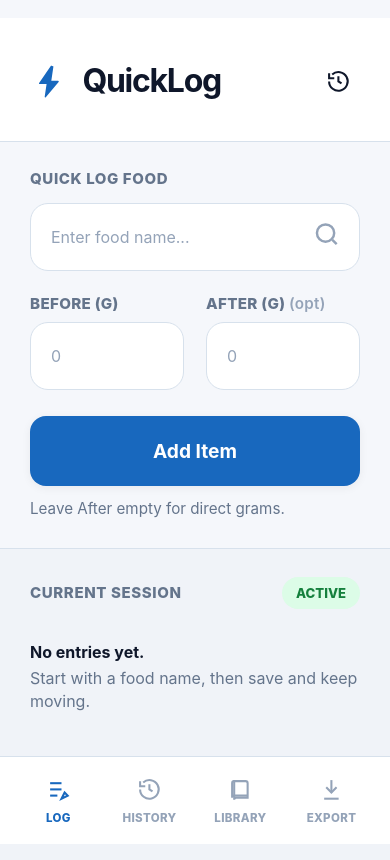
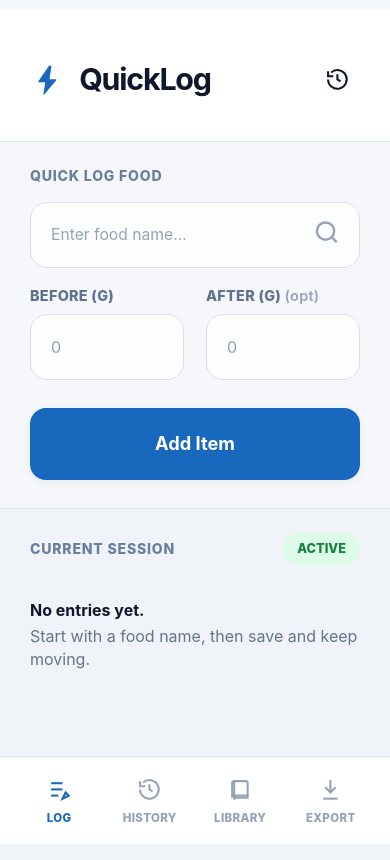
Before and after one commit to blaxcky/FoodSnap, a React (Vite) app: page / in a window 390 px wide. Shown: the top 860 px of the page. Built offline with nearby package versions, Linux system fonts and the light colour scheme.

Commit message:
Build mobile-first food logger

```diff
--- a/src/components/EntryComposer.tsx
+++ b/src/components/EntryComposer.tsx
@@ -2,7 +2,6 @@ import { useDeferredValue, useEffect, useMemo, useRef, useState } from 'react';
 import { SearchIcon } from './Icons';
 import { getFoodSuggestions } from '../lib/search';
 import type { EntryPayload, FoodProfile, SessionEntry } from '../lib/types';
-import { formatNumber } from '../lib/utils';
 
 interface EntryComposerProps {
   foods: FoodProfile[];
@@ -54,26 +53,6 @@ export function EntryComposer({
     () => getFoodSuggestions(foods, deferredQuery, 5),
     [foods, deferredQuery]
   );
-
-  const consumedPreview = useMemo(() => {
-    const before = Number(form.beforeWeight);
-    const after = Number(form.afterWeight);
-
-    if (!Number.isFinite(before)) {
-      return null;
-    }
-
-    if (form.afterWeight.trim() === '') {
-      return before > 0 ? before : null;
-    }
-
-    if (!Number.isFinite(after)) {
-      return null;
-    }
-
-    const consumed = before - after;
-    return consumed >= 0 ? consumed : null;
-  }, [form.beforeWeight, form.afterWeight]);
 
   useEffect(() => {
     if (!editingEntry) {
@@ -317,14 +296,6 @@ export function EntryComposer({
         {editingEntry ? 'Update Item' : 'Add Item'}
       </button>
 
-      <div className="status-copy status-copy-tight" aria-live="polite">
-        {consumedPreview !== null
-          ? form.afterWeight.trim() === ''
-            ? `${formatNumber(consumedPreview)}g direct entry`
-            : `${formatNumber(consumedPreview)}g consumed`
-          : 'Leave After empty for direct grams.'}
-      </div>
-
       {error ? <p className="error-copy">{error}</p> : null}
     </section>
   );
--- a/src/styles/app.css
+++ b/src/styles/app.css
@@ -49,7 +49,7 @@ button {
   width: min(100%, 768px);
   min-height: 100vh;
   margin: 0 auto;
-  padding: max(18px, env(safe-area-inset-top)) 0 calc(92px + env(safe-area-inset-bottom));
+  padding: max(10px, env(safe-area-inset-top)) 0 calc(92px + env(safe-area-inset-bottom));
   background: var(--app-bg);
 }
 
@@ -57,8 +57,8 @@ button {
   display: flex;
   justify-content: space-between;
   align-items: center;
-  min-height: 124px;
-  padding: 22px 30px 18px;
+  min-height: 132px;
+  padding: 26px 30px 18px;
   background: var(--surface);
   border-bottom: 1px solid var(--border);
 }
@@ -70,9 +70,10 @@ button {
 }
 
 .brand-markup strong {
-  font-size: 2rem;
+  font-size: 1.9rem;
   line-height: 1;
   letter-spacing: -0.04em;
+  font-weight: 700;
 }
 
 .brand-icon {
@@ -83,16 +84,16 @@ button {
 }
 
 .brand-bolt {
-  width: 2.4rem;
-  height: 2.4rem;
+  width: 2.2rem;
+  height: 2.2rem;
 }
 
 .top-icon-button {
   display: inline-flex;
   align-items: center;
   justify-content: center;
-  width: 44px;
-  height: 44px;
+  width: 46px;
+  height: 46px;
   border: 0;
   border-radius: 999px;
   background: transparent;
@@ -100,13 +101,13 @@ button {
 }
 
 .screen-section {
-  padding: 26px 30px 0;
+  padding: 24px 30px 0;
 }
 
 .muted-section {
   margin-top: 28px;
-  padding-top: 28px;
-  padding-bottom: 18px;
+  padding-top: 24px;
+  padding-bottom: 24px;
   background: #f0f3f8;
   border-top: 1px solid var(--border);
   border-bottom: 1px solid var(--border);
@@ -126,7 +127,7 @@ button {
   justify-content: space-between;
   align-items: center;
   gap: 12px;
-  margin-bottom: 14px;
+  margin-bottom: 16px;
 }
 
 .section-heading h2 {
@@ -137,10 +138,10 @@ button {
 
 .section-kicker {
   margin: 0;
-  color: var(--muted);
-  font-size: 0.94rem;
+  color: #6a7f9d;
+  font-size: 0.88rem;
   font-weight: 800;
-  letter-spacing: 0.04em;
+  letter-spacing: 0.055em;
   text-transform: uppercase;
 }
 
@@ -151,7 +152,7 @@ button {
   border-radius: 999px;
   background: var(--success-bg);
   color: var(--success-text);
-  font-size: 0.82rem;
+  font-size: 0.8rem;
   font-weight: 800;
   text-transform: uppercase;
 }
@@ -164,8 +165,8 @@ button {
 }
 
 .field-label {
-  color: var(--muted);
-  font-size: 0.95rem;
+  color: #5f7390;
+  font-size: 0.9rem;
   font-weight: 800;
   letter-spacing: 0.02em;
   text-transform: uppercase;
@@ -184,11 +185,11 @@ button {
 .field-input,
 .export-textarea {
   width: 100%;
-  min-height: 68px;
-  padding: 18px 20px;
+  min-height: 66px;
+  padding: 16px 20px;
   border: 1px solid var(--border);
-  border-radius: 18px;
-  background: var(--surface);
+  border-radius: 17px;
+  background: #fdfefe;
   color: var(--ink);
   box-shadow: inset 0 1px 0 rgba(255, 255, 255, 0.65);
 }
@@ -209,7 +210,7 @@ button {
 
 .field-input-lg {
   padding-right: 60px;
-  font-size: 1rem;
+  font-size: 0.98rem;
 }
 
 .number-field {
@@ -269,11 +270,11 @@ button {
   display: grid;
   grid-template-columns: repeat(2, minmax(0, 1fr));
   gap: 22px;
-  margin-top: 22px;
+  margin-top: 18px;
 }
 
 .screenshot-fields {
-  margin-bottom: 22px;
+  margin-bottom: 24px;
 }
 
 .status-copy,
@@ -298,12 +299,12 @@ button {
 
 .primary-button {
   width: 100%;
-  min-height: 70px;
+  min-height: 72px;
   padding: 16px 20px;
   border-radius: 16px;
   background: var(--accent);
   color: #ffffff;
-  font-size: 1.2rem;
+  font-size: 1.14rem;
   font-weight: 700;
   box-shadow: var(--shadow);
 }
@@ -373,12 +374,12 @@ button {
 .entry-list,
 .food-library {
   display: grid;
-  gap: 18px;
+  gap: 16px;
 }
 
 .entry-card,
 .food-row {
-  padding: 24px 22px;
+  padding: 22px 22px;
   border: 1px solid var(--border);
   border-radius: 18px;
   background: var(--surface);
@@ -400,7 +401,7 @@ button {
 .entry-main h3,
 .food-row h3 {
   margin: 0 0 6px;
-  font-size: 1.15rem;
+  font-size: 1.08rem;
   letter-spacing: -0.02em;
 }
 
@@ -409,7 +410,7 @@ button {
 .entry-note {
   margin: 0;
   color: var(--muted);
-  font-size: 0.95rem;
+  font-size: 0.92rem;
 }
 
 .entry-note {
@@ -419,19 +420,19 @@ button {
 .entry-actions {
   display: flex;
   justify-content: flex-end;
-  gap: 10px;
-  margin-top: 10px;
+  gap: 8px;
+  margin-top: 8px;
 }
 
 .icon-action {
   display: inline-flex;
   align-items: center;
   justify-content: center;
-  width: 42px;
-  height: 42px;
+  width: 36px;
+  height: 36px;
   border-radius: 12px;
   background: transparent;
-  color: var(--muted-soft);
+  color: #94a3b8;
 }
 
 .food-row-main {
@@ -455,7 +456,7 @@ button {
   z-index: 20;
   display: grid;
   grid-template-columns: repeat(4, 1fr);
-  gap: 2px;
+  gap: 0;
   padding: 12px 14px calc(10px + env(safe-area-inset-bottom));
   background: rgba(255, 255, 255, 0.98);
   border-top: 1px solid var(--border);
@@ -466,7 +467,7 @@ button {
   flex-direction: column;
   align-items: center;
   gap: 8px;
-  padding: 8px 4px;
+  padding: 8px 2px;
   border-radius: 14px;
   background: transparent;
   color: var(--muted-soft);
@@ -492,7 +493,7 @@ button {
   .app-shell {
     border-left: 1px solid var(--border);
     border-right: 1px solid var(--border);
-    background: var(--surface);
+    background: var(--app-bg);
   }
 
   .bottom-nav {
```
